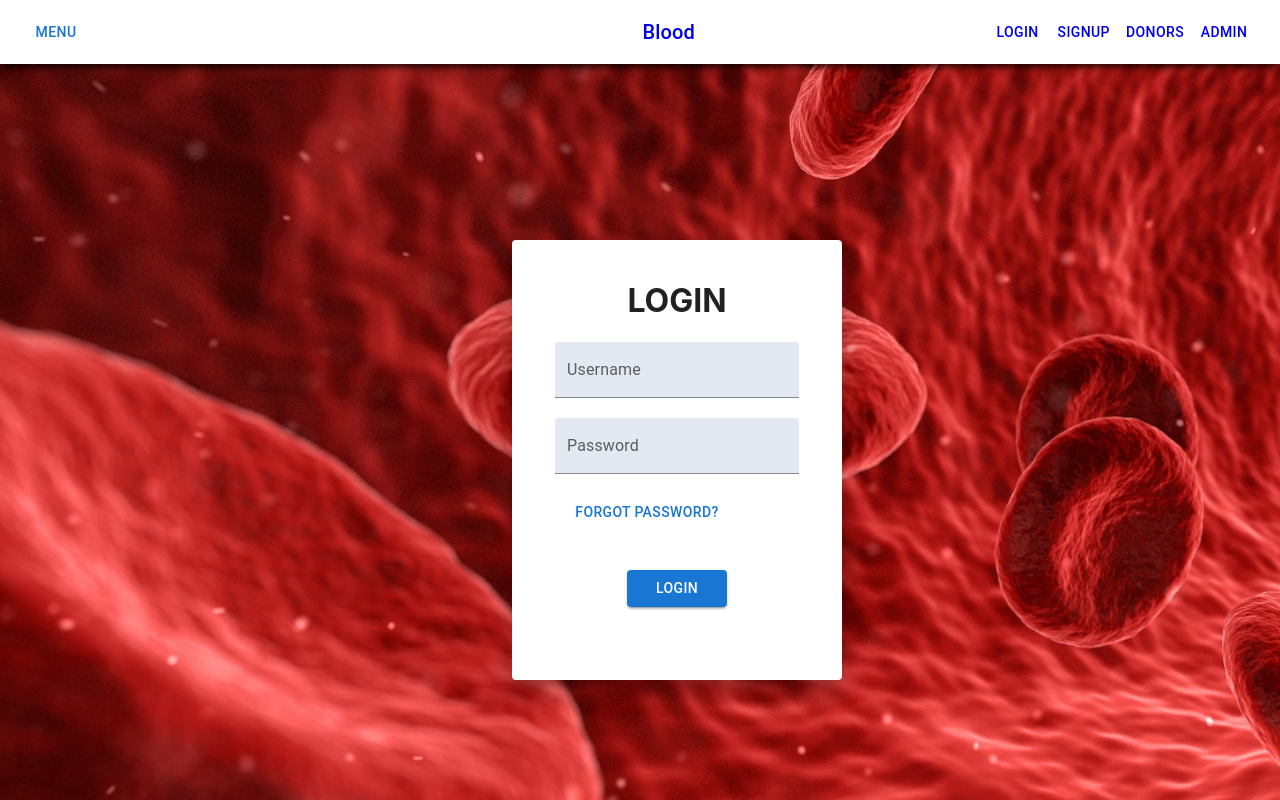
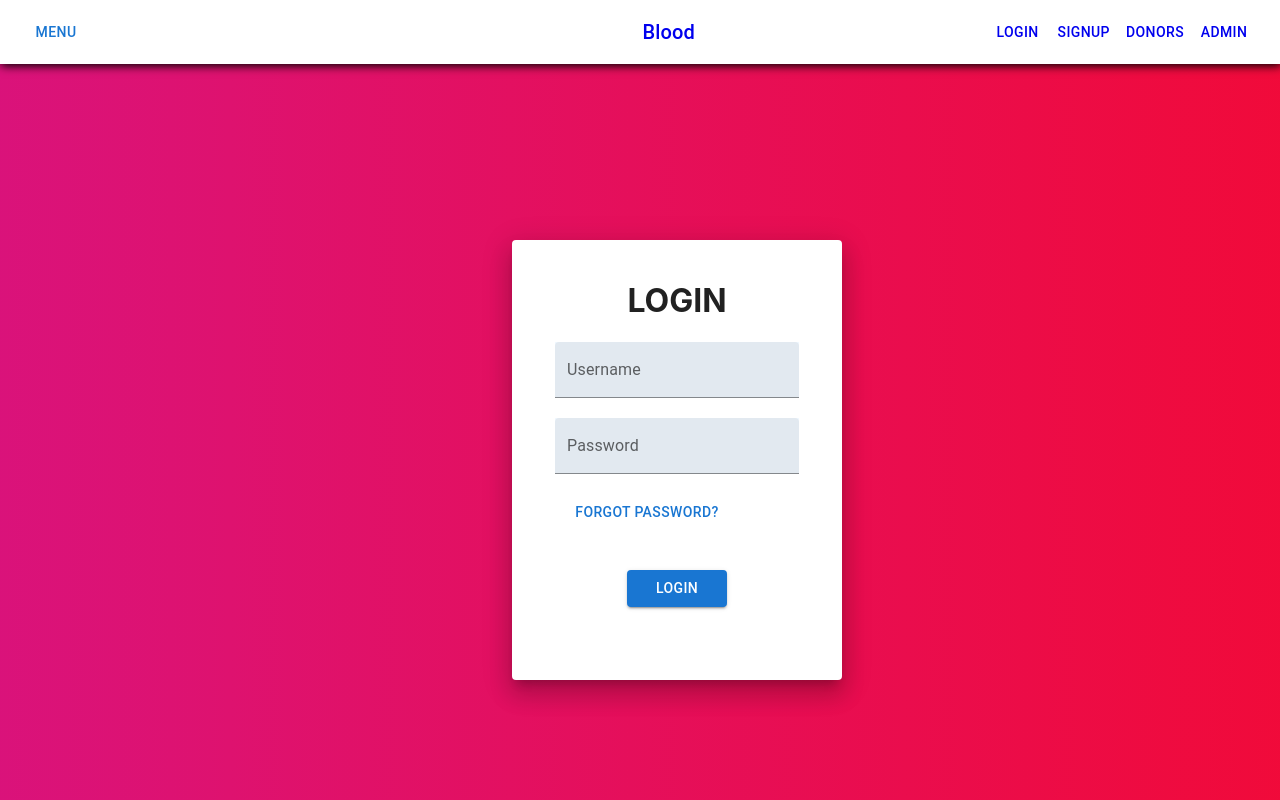
Before and after one commit to Abhinav352/FSD_Project, a React (Create React App) app: page /login in a window 1280 px wide. Built offline with nearby package versions, Linux system fonts and the light colour scheme.

Commit message:
changes to bg

```diff
--- a/src/components/Style.css
+++ b/src/components/Style.css
@@ -1,5 +1,9 @@
 body{
-  background-image: url("images/wallpaperflare.com_wallpaper.jpg");
+  background: rgb(235,25,181);
+  background: linear-gradient(90deg, rgba(235,25,181,1) 2%, rgba(184,21,216,1) 34%, rgba(222,18,111,1) 76%, rgba(241,10,57,1) 97%);
+    background-size: 400% 400%;
+    animation: gradient 15s ease infinite;
+    height: 100vh;
 }
 
 @keyframes gradient {
```
